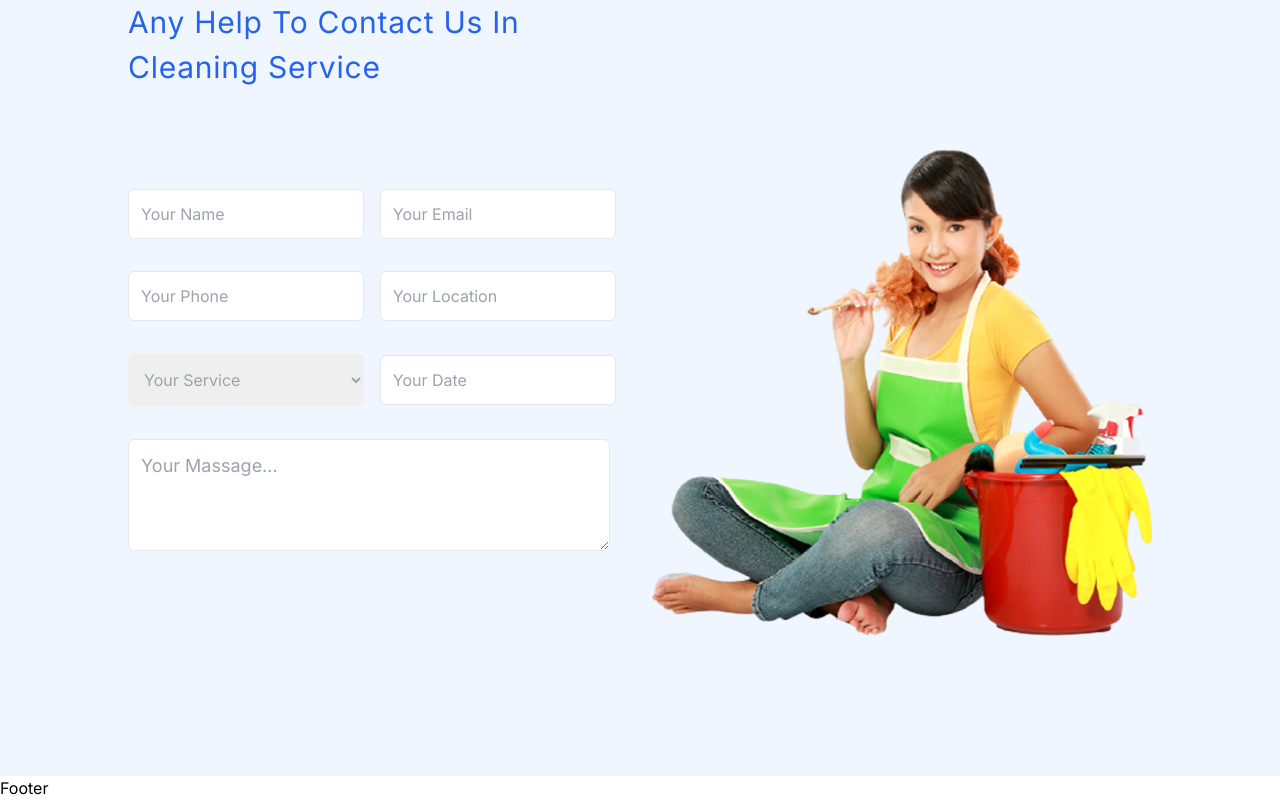
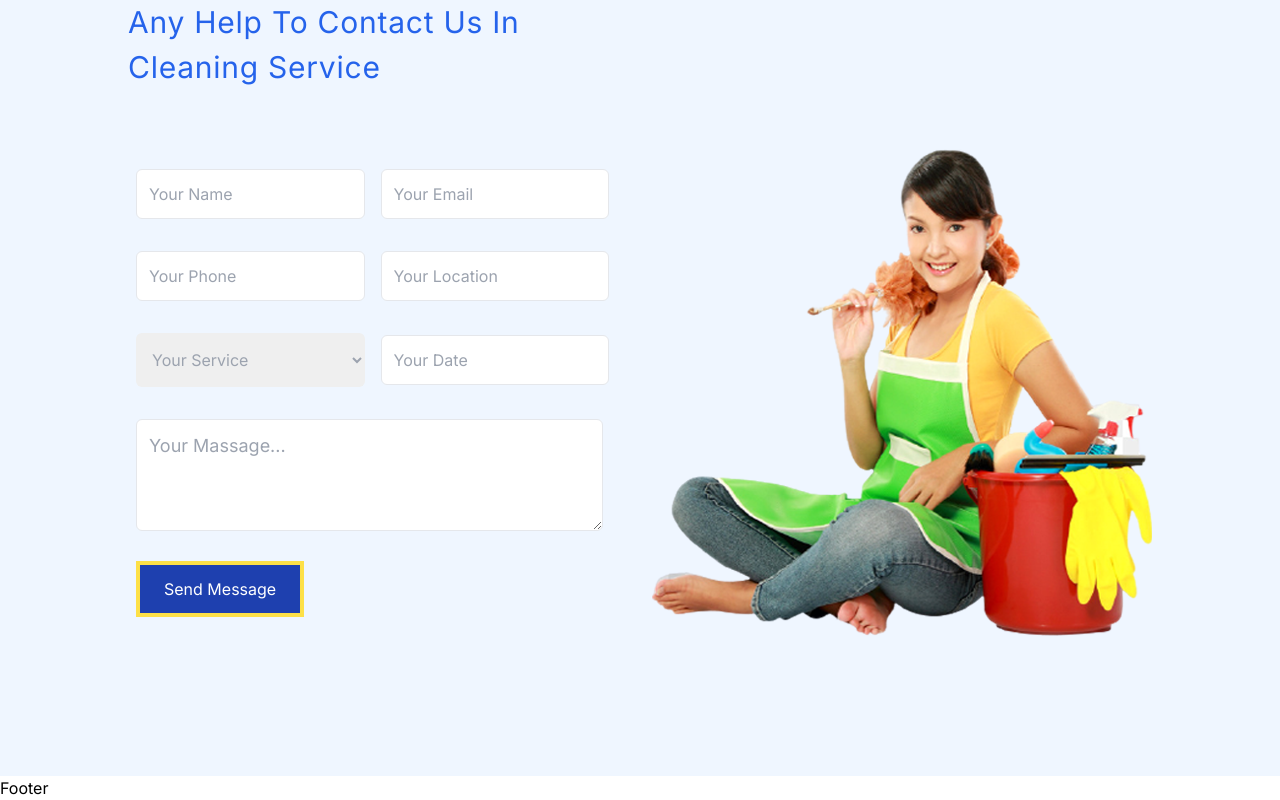
Before and after one commit to TahiruMustapha/BenabCleaning, a Next.js app: page / in a window 1280 px wide. Shown: the part 6229-7029 px from the top of the page. Built offline with nearby package versions, Linux system fonts and the light colour scheme.

Commit message:
added contact  component

```diff
--- a/src/components/Contact.tsx
+++ b/src/components/Contact.tsx
@@ -12,30 +12,33 @@ const Contact = () => {
           </h4>
         </div>
       </div>
-      <div className=' w-full md:w-[80%]  mx-auto  md:flex items-center'>
-        <div className=' w-full '>
+      <div className=' w-full md:w-[80%] flex-col  mx-auto  md:flex md:flex-row items-center'>
+        <div className=' w-full mt-10 '>
           <form  className=''>
-            <div className=' flex w-full items-center gap-4 mb-8'>
-              <input type="text" placeholder='Your Name' className=' w-[45%] outline-none px-3 py-3 rounded-md border-gray-200 border-[0.3px]' />
-              <input type="email" placeholder='Your Email' className=' w-[45%] outline-none px-3 py-3 rounded-md border-gray-200 border-[0.3px]' />
+            <div className=' flex-col  flex px-2  md:flex-row w-full items-center gap-4 mb-4 md:gap-4 md:mb-8'>
+              <input type="text" placeholder='Your Name' className=' w-full md:w-[45%] outline-none px-3 py-3 rounded-md border-gray-200 border-[0.3px] ' />
+              <input type="email" placeholder='Your Email' className=' w-full md:w-[45%] outline-none px-3 py-3 rounded-md border-gray-200 border-[0.3px]' />
             </div>
-            <div className=' flex w-full items-center gap-4 mb-8'>
-              <input type="number" placeholder='Your Phone' className='w-[45%] outline-none px-3 py-3 rounded-md border-gray-200 border-[0.3px]' />
-              <input type="text" placeholder='Your Location' className='w-[45%] outline-none px-3 py-3 rounded-md border-gray-200 border-[0.3px]' />
+            <div className=' flex flex-col px-2 md:flex-row  w-full items-center gap-4 mb-4 md:gap-4 md:mb-8'>
+              <input type="number" placeholder='Your Phone' className=' w-full md:w-[45%] outline-none px-3 py-3 rounded-md border-gray-200 border-[0.3px]' />
+              <input type="text" placeholder='Your Location' className=' w-full  md:w-[45%] outline-none px-3 py-3 rounded-md border-gray-200 border-[0.3px]' />
               </div>
 
 
-            <div className=' flex w-full items-center gap-4 mb-8'>
-              <select className='w-[45%] outline-none text-gray-400 px-3 py-4    rounded-md  '>
+            <div className=' flex flex-col px-2 md:flex-row w-full items-center gap-4 mb-4  md:gap-4 md:mb-8'>
+              <select className=' w-full md:w-[45%] outline-none text-gray-400 px-3 py-4    rounded-md  '>
                 <option className=' ' >Your Service</option>
                 <option >Home Cleaning</option>
                 <option >Office Cleaning</option>
                 <option >Kitchen Cleaning</option>
               </select>
-              <input type="text" placeholder='Your Date' className='w-[45%] px-3 py-3 rounded-md outline-none border-gray-200 border-[0.3px]' />
+              <input type="text" placeholder='Your Date' className=' w-full md:w-[45%] px-3 py-3 rounded-md outline-none border-gray-200 border-[0.3px]' />
             </div>
-            <div>
-              <textarea  placeholder='Your Massage...' className=' h-28 rounded-md  px-3 py-3  w-[92%] placeholder:text-gray-400 outline-none  border-[0.3px] text-lg'></textarea>
+            <div className=' w-full px-2'>
+              <textarea  placeholder='Your Massage...' className=' h-28 rounded-md w-full  px-3 py-3  md:w-[92%] placeholder:text-gray-400 outline-none  border-[0.3px] text-lg'></textarea>
+            </div>
+            <div className=' w-full  ml-2 mt-6'>
+              <button className=' bg-blue-800 text-white px-6 py-3 border-yellow-300 border-[4px] hover:bg-yellow-300 hover:text-blue-800 duration-300'>Send Message</button>
             </div>
           </form>
         </div>
```
